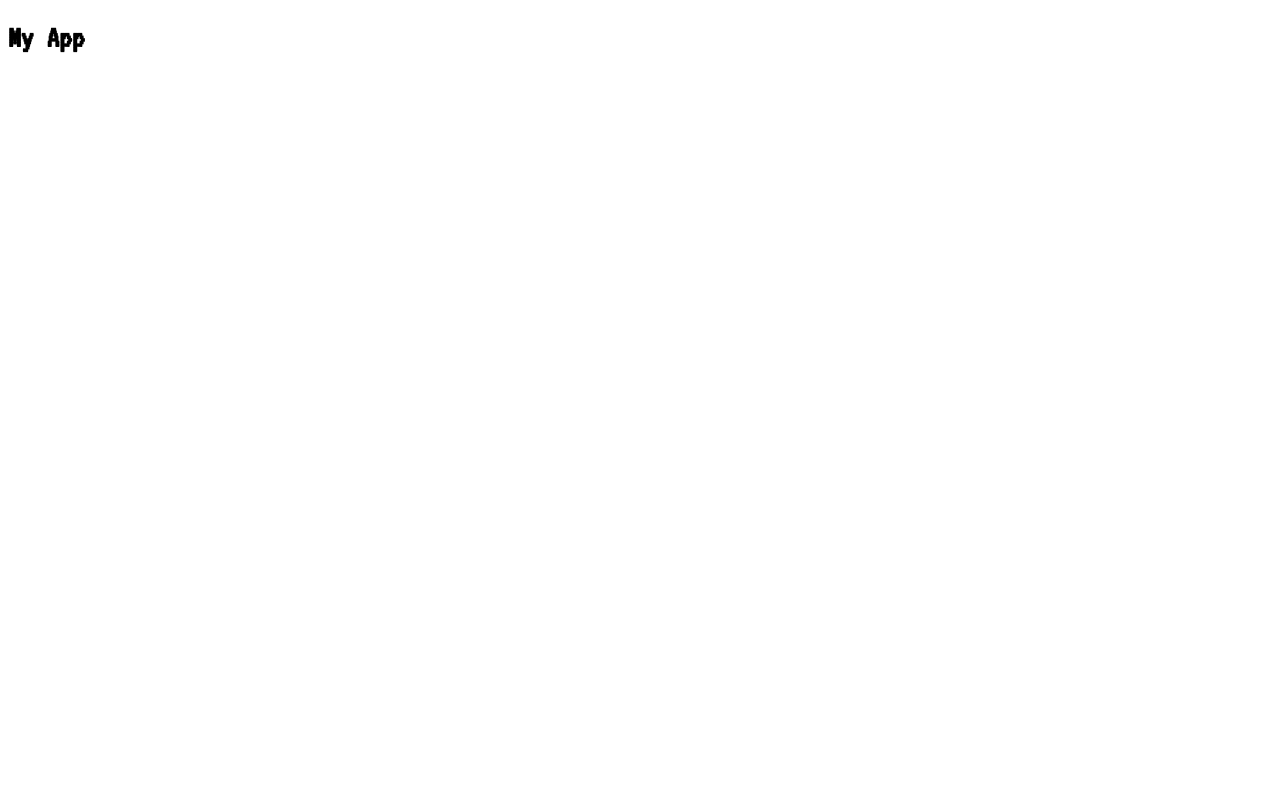
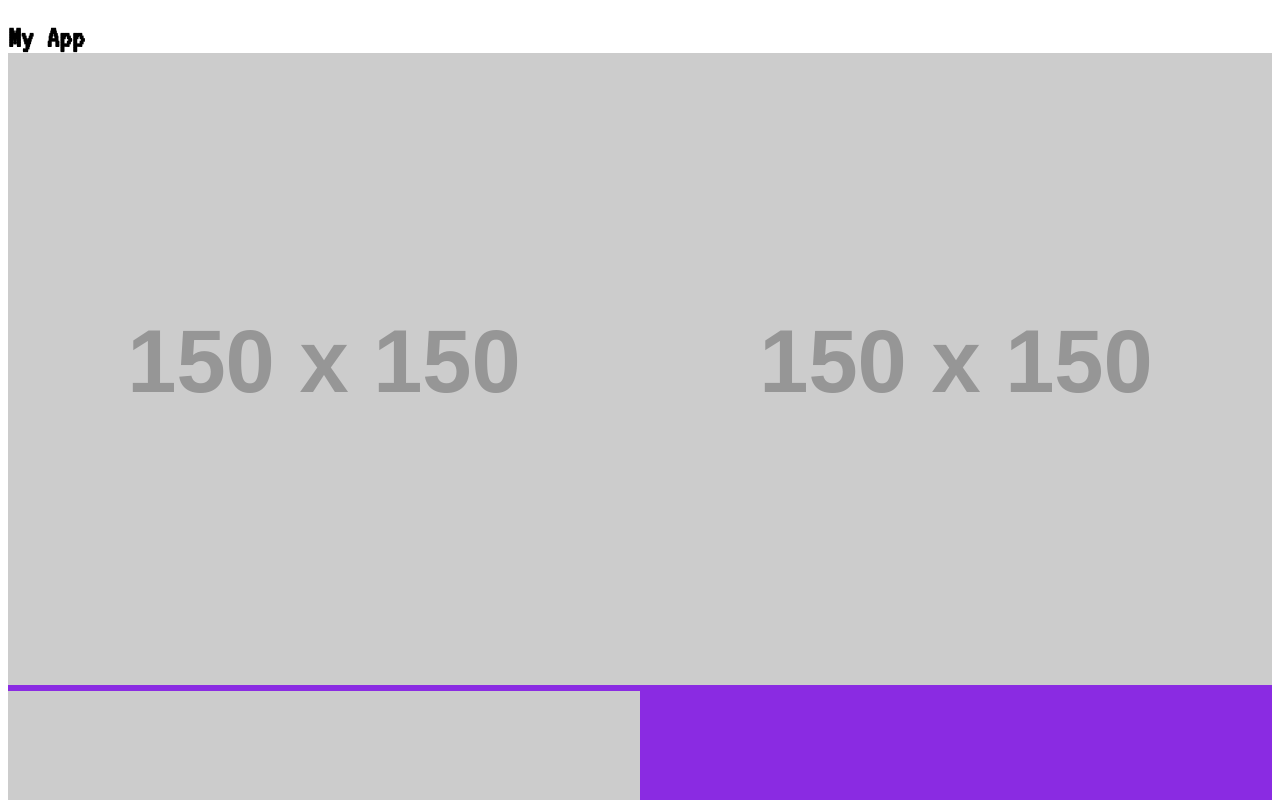
Before and after one commit to alejandrofdiaz/missingno, a React app: page / in a window 1280 px wide. Shown: the top 800 px of the page. Built offline with nearby package versions, Linux system fonts and the light colour scheme.

Commit message:
added css modules

```diff
--- a/src/components/App.tsx
+++ b/src/components/App.tsx
@@ -1,3 +1,15 @@
 import * as React from 'react';
 
-export const App = () => <h1>My App</h1>;
+import { Gallery } from './Gallery/Gallery';
+import { Picture } from './Picture/Picture';
+
+export const App = () => (
+  <h1>
+    My App
+    <Gallery>
+      <Picture src="https://via.placeholder.com/150" />
+      <Picture src="https://via.placeholder.com/150" />
+      <Picture src="https://via.placeholder.com/150" />
+    </Gallery>
+  </h1>
+);
--- /dev/null
+++ b/src/components/Gallery/Gallery.styles.scss
@@ -0,0 +1,3 @@
+.gallery {
+  background-color: blueviolet;
+}
--- /dev/null
+++ b/src/components/Gallery/Gallery.tsx
@@ -0,0 +1,14 @@
+import * as React from 'react';
+
+import GalleryClassName from './Gallery.styles.scss';
+
+interface Gallery {
+  children: React.ReactNode;
+  className?: string;
+}
+
+export const Gallery = ({ className, children }: Gallery) => (
+  <div className={[GalleryClassName.gallery, ...[className!]].join(' ')}>
+    {children}
+  </div>
+);
--- /dev/null
+++ b/src/components/Picture/Picture.styles.scss
@@ -0,0 +1,3 @@
+.picture {
+  width: 50%;
+}
--- /dev/null
+++ b/src/components/Picture/Picture.tsx
@@ -0,0 +1,18 @@
+import * as React from 'react';
+
+import { DefaultCopies } from '../../lib/const';
+
+import PictureClassName from './Picture.styles.scss';
+
+interface Picture {
+  alt: string;
+  src: string;
+}
+
+export const Picture = ({ src, alt }: Picture) => (
+  <img className={PictureClassName.picture} src={src} alt={alt} />
+);
+
+Picture.defaultProps = {
+  alt: DefaultCopies.ALT_DESCRIPTION,
+};
--- /dev/null
+++ b/src/external.d.ts
@@ -0,0 +1,4 @@
+declare module '*.scss' {
+  const className: Record<string, string>;
+  export default className;
+}
--- /dev/null
+++ b/src/lib/const.ts
@@ -0,0 +1,3 @@
+export enum DefaultCopies {
+  ALT_DESCRIPTION = 'Default image descriptions',
+}
--- a/webpack.config.base.js
+++ b/webpack.config.base.js
@@ -11,6 +11,7 @@ const indexOutput = 'index.html';
 
 function webpackConfigGenerator(env) {
   const sourcemaps = !!env.development;
+  const localIdentName = !!env.development ? '[local]--[hash:base64:5]' : '[hash:base64:2]';
 
   const webpackInitConfig = {
     resolve: {
@@ -44,9 +45,13 @@ function webpackConfigGenerator(env) {
           exclude: /node_modules/,
           use: [
             MiniCSSExtract.loader,
-            { loader: 'css-loader', options: { sourceMap: sourcemaps } },
-            { loader: 'postcss-loader', options: { sourceMap: sourcemaps } },
-            { loader: 'sass-loader', options: { sourceMap: sourcemaps } },
+            { loader: 'css-loader', options: {
+              sourceMap: sourcemaps,
+              modules: true,
+              localIdentName,
+          } },
+            { loader: 'postcss-loader', options: { sourceMap: sourcemaps, modules:true } },
+            { loader: 'sass-loader', options: { sourceMap: sourcemaps, modules:true } },
           ],
         },
         {
```
